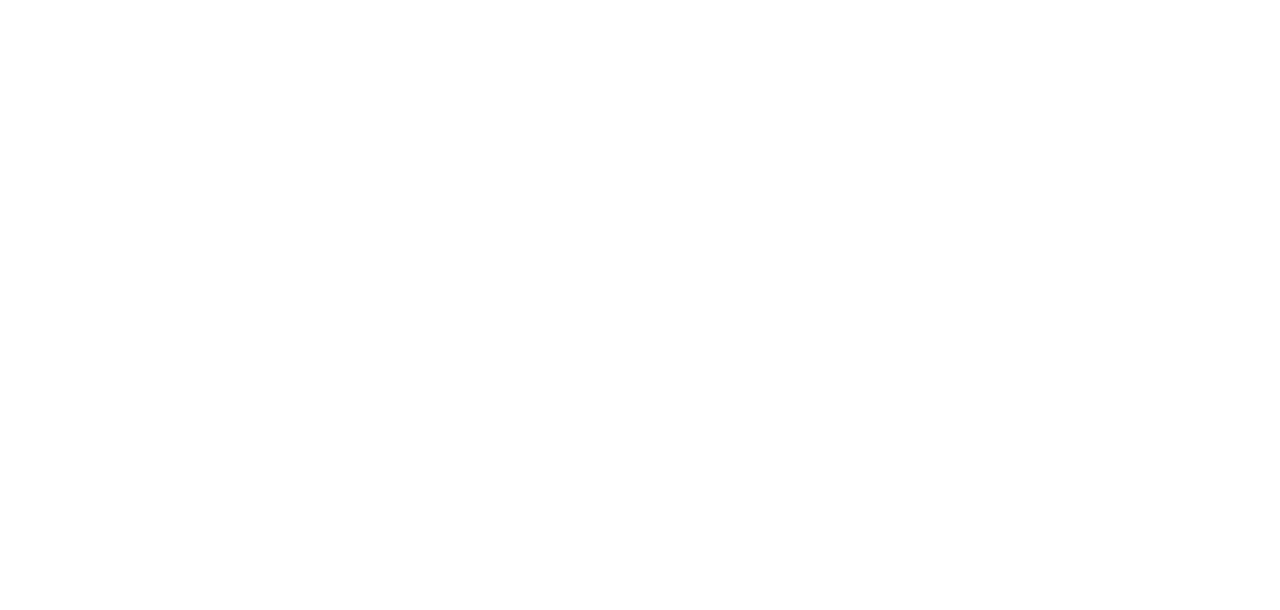
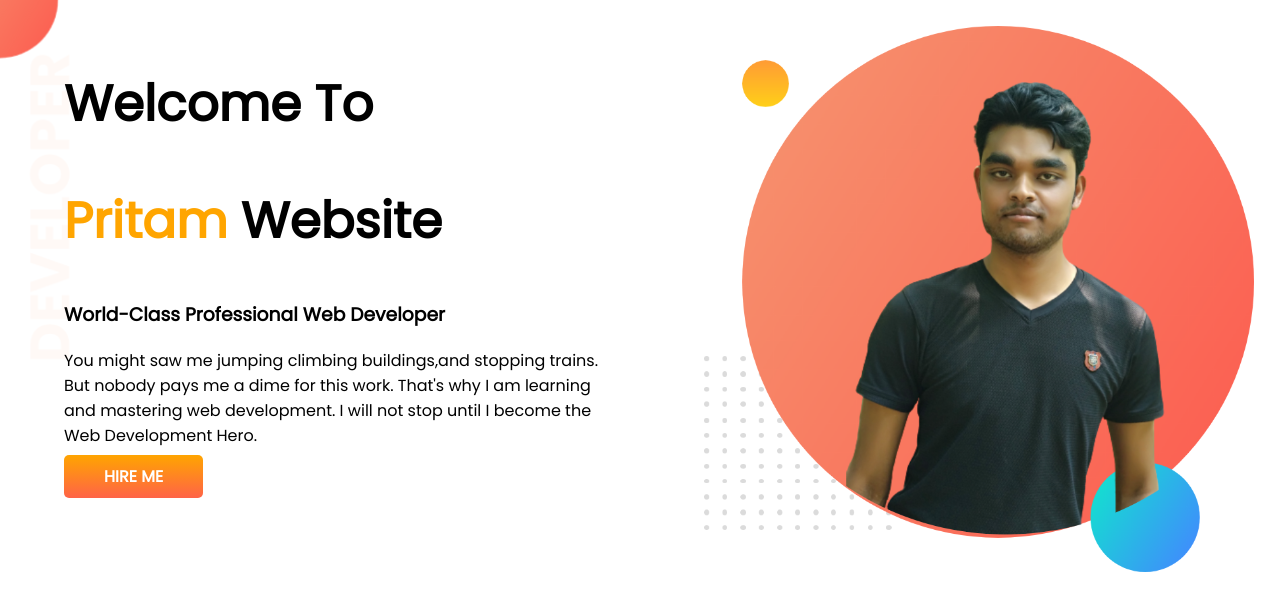
Before and after one commit to PritamKumarKundu/developer-portfolio, a plain HTML site: page index.html in a window 1280 px wide. Drawn offline with Linux system fonts and the light colour scheme.

Commit message:
top banner added

```diff
--- a/index.html
+++ b/index.html
@@ -4,10 +4,24 @@
     <meta charset="UTF-8">
     <meta http-equiv="X-UA-Compatible" content="IE=edge">
     <meta name="viewport" content="width=device-width, initial-scale=1.0">
+    <link rel="preconnect" href="https://fonts.googleapis.com">
+    <link rel="preconnect" href="https://fonts.gstatic.com" crossorigin>
+    <link href="https://fonts.googleapis.com/css2?family=Poppins&display=swap" rel="stylesheet">
     <link rel="stylesheet" href="style.css">
     <title>Portfolio</title>
 </head>
 <body>
-
+    <section class="top-banner">
+        <div class="half-width">
+            <h1>Welcome To</h1>
+            <h1><span class="orange-color">Pritam</span> Website</h1>
+            <h3>World-Class Professional Web Developer</h3>
+            <p>You might saw me jumping climbing buildings,and stopping trains. But nobody pays me a dime for this work. That's why I am learning and mastering web development. I will not stop until I become the Web Development Hero.</p>
+            <a class="link-button" href="https://www.linkedin.com/in/pritam-kumar-kundu-240b3a182/" target="_blank">HIRE ME</a>
+        </div>
+        <div class="half-width">
+            <img src="images/pritam1.png" alt="Profile1">
+        </div>
+    </section>
 </body>
 </html>
--- a/style.css
+++ b/style.css
@@ -0,0 +1,43 @@
+body
+{
+    font-family: 'Poppins', sans-serif;
+    margin: 0;
+    padding: 0;
+}
+h1
+{
+    font-size: 50px;
+}
+.orange-color
+{
+    color: orange;
+}
+section
+{
+    display: flex;
+}
+.half-width
+{
+    width: 50%;
+    padding-left: 5%;
+    padding-right: 2%;
+    padding-top: 2%;
+}
+.half-width img
+{
+    width: 100%;
+}
+.link-button
+{
+    text-decoration: none;
+    background-image: linear-gradient(orange, tomato);
+    color: white;
+    font-weight: 700;
+    padding: 10px 40px;
+    border-radius: 5px;
+}
+.top-banner
+{
+    background-image: url("images/top-banner.png");
+    background-repeat: no-repeat;
+}
```
Also changed, not shown: images/dream-bg.png (added), images/exp-bg.png (added), images/jhankar.png (added), images/jhankar2.png (added), images/my-bg.png (added), images/my-bg2.png (added), images/pritam1.png (added), images/pritam2.png (added), images/top-banner.png (added), 7 other files.
